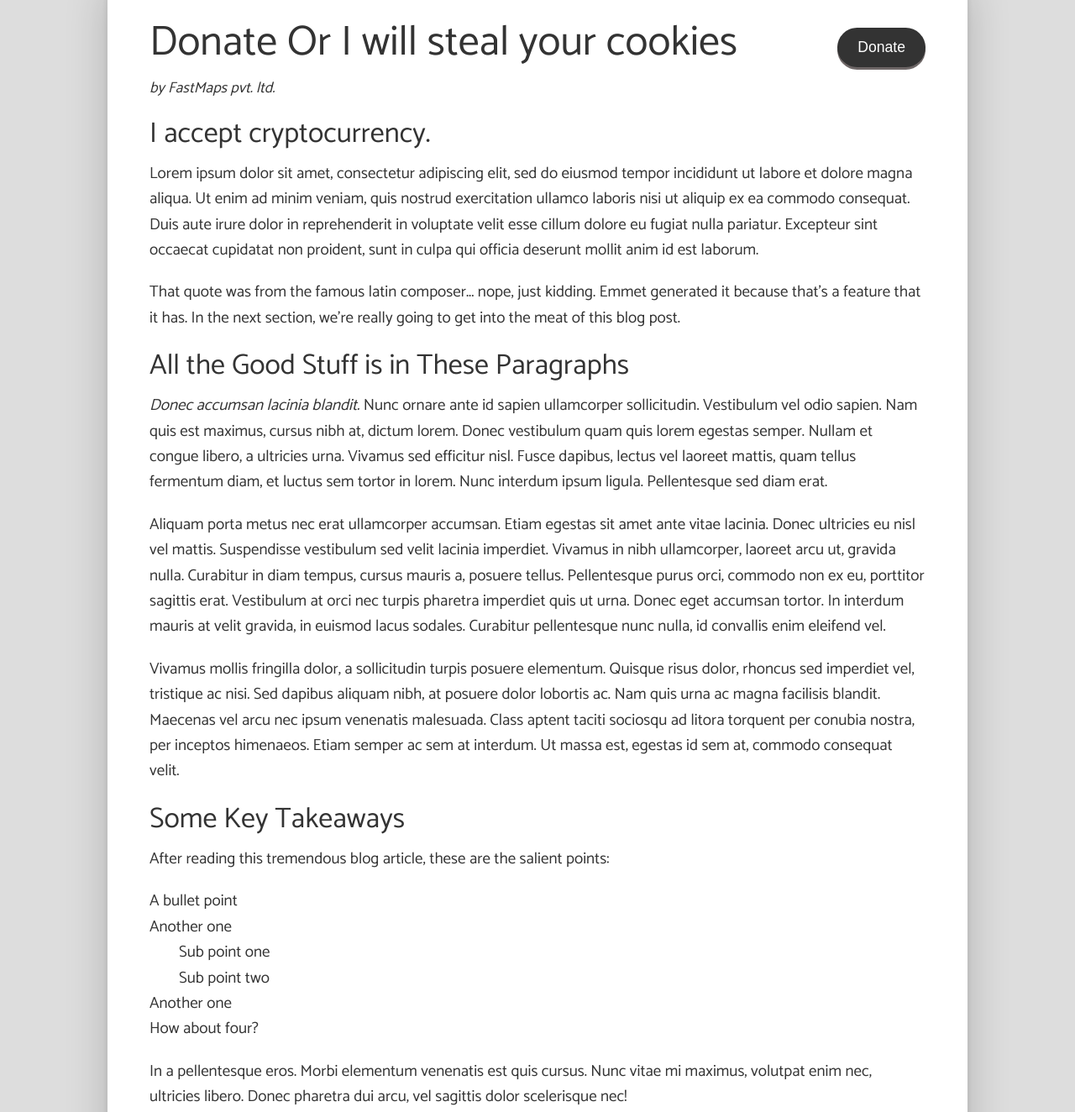
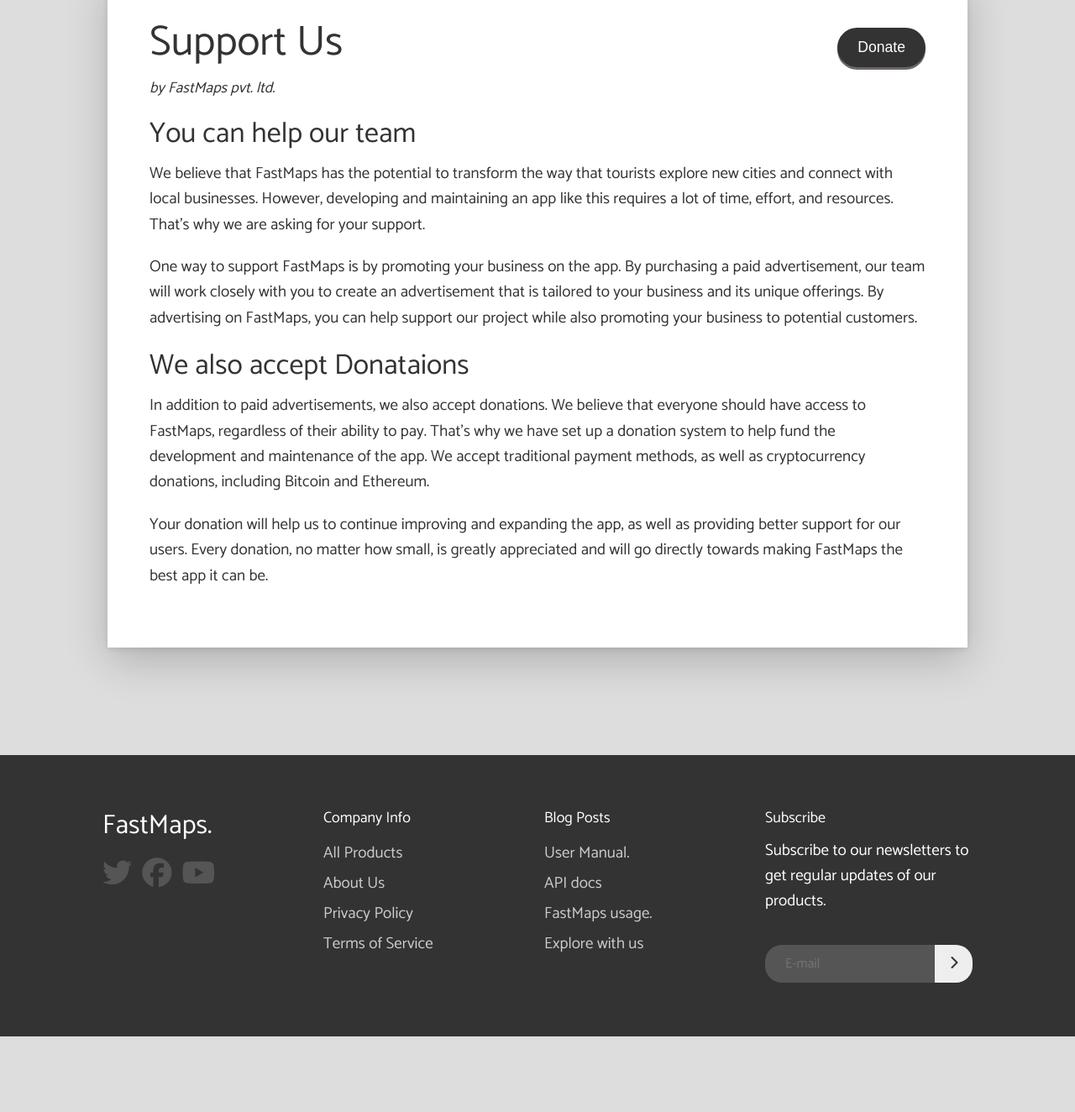
Before and after one commit to Abhinavkuamr/FastMaps, a plain HTML site: page price.html in a window 1280 px wide. Shown: the part 140-1464 px from the top of the page at 84% size. After the commit the page ends 1374 px from the top, so only its background shows below. Drawn offline with nearby package versions, Linux system fonts and the light colour scheme.

Commit message:
Front-end Done

```diff
--- a/price.html
+++ b/price.html
@@ -38,7 +38,7 @@
         <li><a href="./about.html"><h5>About</h5></a></li>
         <li><a href="./price.html"><h5>Price</h5></a></li>
         <li><a href="#reviews"><h5>Reviews</h5></a></li>
-        <li><a href="" id="contact-mobile"><h5>Contact</h5></a></li>
+        <li><a href="#" id="contact-mobile"><h5>Contact</h5></a></li>
       </ul>
 
 
@@ -90,41 +90,35 @@
 <section data-aos="slide-up">
   <div class="container-blog">
     <div class="donate-box">
-    <h1>Donate Or I will steal your cookies</h1>
+    <h1>Support Us</h1>
     <button class="btn" style="box-shadow: 0px 3px #6e6767;">Donate</button>
   </div>
   <h3><i>by FastMaps pvt. ltd.</i></h3>
-  <h2>I accept cryptocurrency.</h2>
+  <h2>You can help our team</h2>
 
-  <p>Lorem ipsum dolor sit amet, consectetur adipiscing elit, sed do eiusmod tempor incididunt ut labore et dolore magna aliqua. Ut enim ad minim veniam, quis nostrud exercitation ullamco laboris nisi ut aliquip ex ea commodo consequat. Duis aute irure dolor in reprehenderit in voluptate velit esse cillum dolore eu fugiat nulla pariatur. Excepteur sint occaecat cupidatat non proident, sunt in culpa qui officia deserunt mollit anim id est laborum.
-
+  <p>We believe that FastMaps has the potential to transform the way that tourists explore new
+    cities and connect with local businesses. However, developing and maintaining an app like
+    this requires a lot of time, effort, and resources. That&#39;s why we are asking for your support.
   </p>
 
-  <p>That quote was from the famous latin composer... nope, just kidding. Emmet generated it because that's a feature that it has. In the next section, we're really going to get into the meat of this blog post.</p>
+  <p>One way to support FastMaps is by promoting your business on the app. By purchasing a
+    paid advertisement, our team will work closely with you to create an advertisement that is
+    tailored to your business and its unique offerings. By advertising on FastMaps, you can help
+    support our project while also promoting your business to potential customers.</p>
 
-  <h2>All the Good Stuff is in These Paragraphs</h2>
+  <h2>We also accept Donataions</h2>
 
-  <p><i>Donec accumsan lacinia blandit.</i> Nunc ornare ante id sapien ullamcorper sollicitudin. Vestibulum vel odio sapien. Nam quis est maximus, cursus nibh at, dictum lorem. Donec vestibulum quam quis lorem egestas semper. Nullam et congue libero, a ultricies urna. Vivamus sed efficitur nisl. Fusce dapibus, lectus vel laoreet mattis, quam tellus fermentum diam, et luctus sem tortor in lorem. Nunc interdum ipsum ligula. Pellentesque sed diam erat.</p>
+  <p>In addition to paid advertisements, we also accept donations. We believe that everyone
+    should have access to FastMaps, regardless of their ability to pay. That&#39;s why we have set up
+    a donation system to help fund the development and maintenance of the app. We accept
+    traditional payment methods, as well as cryptocurrency donations, including Bitcoin and
+    Ethereum.</p>
 
-  <p>Aliquam porta metus nec erat ullamcorper accumsan. Etiam egestas sit amet ante vitae lacinia. Donec ultricies eu nisl vel mattis. Suspendisse vestibulum sed velit lacinia imperdiet. Vivamus in nibh ullamcorper, laoreet arcu ut, gravida nulla. Curabitur in diam tempus, cursus mauris a, posuere tellus. Pellentesque purus orci, commodo non ex eu, porttitor sagittis erat. Vestibulum at orci nec turpis pharetra imperdiet quis ut urna. Donec eget accumsan tortor. In interdum mauris at velit gravida, in euismod lacus sodales. Curabitur pellentesque nunc nulla, id convallis enim eleifend vel.</p>
+  <p>Your donation will help us to continue improving and expanding the app, as well as
+    providing better support for our users. Every donation, no matter how small, is greatly
+    appreciated and will go directly towards making FastMaps the best app it can be.</p>
 
-  <p>Vivamus mollis fringilla dolor, a sollicitudin turpis posuere elementum. Quisque risus dolor, rhoncus sed imperdiet vel, tristique ac nisi. Sed dapibus aliquam nibh, at posuere dolor lobortis ac. Nam quis urna ac magna facilisis blandit. Maecenas vel arcu nec ipsum venenatis malesuada. Class aptent taciti sociosqu ad litora torquent per conubia nostra, per inceptos himenaeos. Etiam semper ac sem at interdum. Ut massa est, egestas id sem at, commodo consequat velit.</p>
-
-  <h2>Some Key Takeaways</h2>
-  <p>After reading this tremendous blog article, these are the salient points:</p>
-
-  <ul>
-    <li>A bullet point</li>
-    <li>Another one<ul>
-      <li>Sub point one</li>
-      <li>Sub point two</li>
-    </li></ul>
-    <li>Another one</li>
-    <li>How about four?</li>
-  </ul>
-
-  <p>In a pellentesque eros. Morbi elementum venenatis est quis cursus. Nunc vitae mi maximus, volutpat enim nec, ultricies libero. Donec pharetra dui arcu, vel sagittis dolor scelerisque nec!</p>
-  </div>
+    </div>
 
 
 </section>
```
Also changed, not shown: about.html (+22 -5 lines), index.html (+6 -8 lines).
